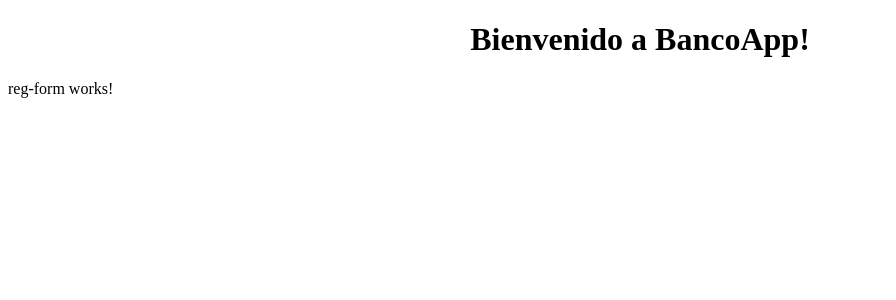
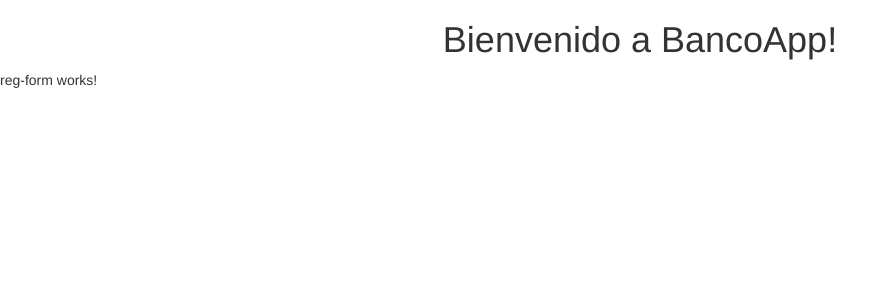
Before and after one commit to jcamilom/banco-app, an Angular app: page / in a window 1280 px wide. Shown: the top 300 px of the page, without its empty margins (0-896 px from the left). Built offline with nearby package versions, Linux system fonts and the light colour scheme.

Commit message:
Adding Bootstrap's style

```diff
--- a/src/styles.css
+++ b/src/styles.css
@@ -1 +1 @@
-/* You can add global styles to this file, and also import other style files */
+@import url('https://unpkg.com/bootstrap@3.3.7/dist/css/bootstrap.min.css');
```
